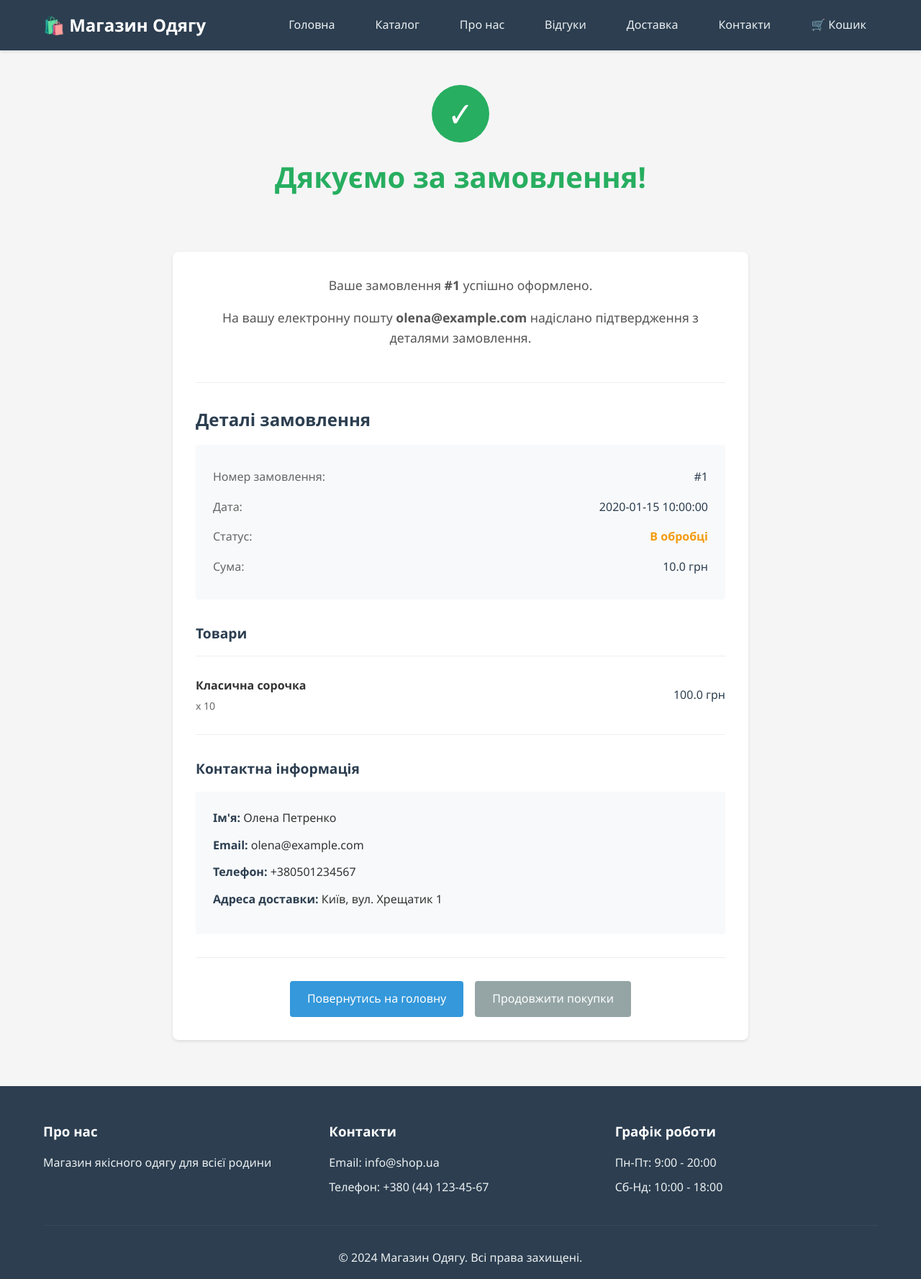
After one commit to tatshu33-bit/Laboratorni, a Flask app: page /order_confirmation/1 in a window 1280 px wide. The commit adds this page. Shown: the whole page at 72% size. Run offline with Flask 3, Linux system fonts and the light colour scheme; data comes from the database, SQL or seed files in the repository; tables that the repository leaves empty hold one stand-in row (values such as "Sample post").

Commit message:
Implement order placement functionality with checkout and confirmation pages
Co-authored-by: tatshu33-bit <242048502+tatshu33-bit@users.noreply.github.com>

```diff
--- a/app.py
+++ b/app.py
@@ -120,6 +120,112 @@ def update_cart(product_id):
         flash('Кошик оновлено', 'success')
 
     return redirect(url_for('cart'))
+
+
+@app.route('/checkout')
+def checkout():
+    """
+    Сторінка оформлення замовлення.
+    Відображає форму для введення контактної інформації та підсумок замовлення.
+    """
+    cart_items = session.get('cart', [])
+
+    # Redirect to cart if empty
+    if not cart_items:
+        flash('Ваш кошик порожній', 'error')
+        return redirect(url_for('cart'))
+
+    # Prepare cart products for display
+    cart_products = []
+    total = 0
+
+    for item in cart_items:
+        product = db.get_product_by_id(item['id'])
+        if product:
+            cart_product = dict(product)
+            cart_product['quantity'] = item['quantity']
+            cart_product['subtotal'] = product['price'] * item['quantity']
+            cart_products.append(cart_product)
+            total += cart_product['subtotal']
+
+    return render_template('checkout.html', cart_products=cart_products, total=total)
+
+
+@app.route('/place_order', methods=['POST'])
+def place_order():
+    """
+    Обробка оформлення замовлення.
+    Створює або оновлює клієнта, створює замовлення з товарами,
+    очищає кошик та перенаправляє на сторінку підтвердження.
+    """
+    cart_items = session.get('cart', [])
+
+    # Validate cart is not empty
+    if not cart_items:
+        flash('Ваш кошик порожній', 'error')
+        return redirect(url_for('cart'))
+
+    # Get form data
+    name = request.form.get('name', '').strip()
+    email = request.form.get('email', '').strip()
+    phone = request.form.get('phone', '').strip()
+    address = request.form.get('address', '').strip()
+
+    # Validate required fields
+    if not name or not email or not phone or not address:
+        flash('Будь ласка, заповніть всі обов\'язкові поля', 'error')
+        return redirect(url_for('checkout'))
+
+    try:
+        # Get or create client
+        client_id = db.get_or_create_client(name, email, phone, address)
+
+        # Prepare order items
+        order_items = []
+        for item in cart_items:
+            product = db.get_product_by_id(item['id'])
+            if product:
+                # Each item is (product_id, quantity, price)
+                order_items.append((product['id'], item['quantity'], product['price']))
+
+        # Create order
+        order_id = db.create_order(client_id, order_items)
+
+        # Clear cart
+        session.pop('cart', None)
+
+        # Redirect to confirmation page
+        flash('Замовлення успішно оформлено!', 'success')
+        return redirect(url_for('order_confirmation', order_id=order_id))
+
+    except Exception as e:
+        flash('Помилка при оформленні замовлення. Спробуйте ще раз.', 'error')
+        return redirect(url_for('checkout'))
+
+
+@app.route('/order_confirmation/<int:order_id>')
+def order_confirmation(order_id):
+    """
+    Сторінка підтвердження замовлення.
+    Відображає деталі оформленого замовлення.
+    """
+    order = db.get_order_by_id(order_id)
+
+    if not order:
+        flash('Замовлення не знайдено', 'error')
+        return redirect(url_for('index'))
+
+    items = db.get_order_items(order_id)
+
+    return render_template('order_confirmation.html',
+                         order_id=order_id,
+                         order_date=order['created_at'],
+                         total=order['total_amount'],
+                         order_items=items,
+                         client_name=order['client_name'] if order['client_name'] else 'N/A',
+                         client_email=order['client_email'] if order['client_email'] else 'N/A',
+                         client_phone=order['client_phone'] if order['client_phone'] else 'N/A',
+                         client_address=order['client_address'] if order['client_address'] else 'N/A')
 
 
 @app.route('/reviews')
--- a/static/css/style.css
+++ b/static/css/style.css
@@ -901,4 +901,243 @@ footer {
     .section-title {
         font-size: 1.5rem;
     }
+
+    .checkout-content {
+        flex-direction: column;
+    }
+
+    .checkout-form-section,
+    .checkout-summary {
+        width: 100%;
+    }
 }
+
+/* Checkout Page Styles */
+.checkout-content {
+    display: flex;
+    gap: 2rem;
+    margin-top: 2rem;
+}
+
+.checkout-form-section {
+    flex: 2;
+    background: white;
+    padding: 2rem;
+    border-radius: 8px;
+    box-shadow: 0 2px 4px rgba(0,0,0,0.1);
+}
+
+.checkout-form-section h2 {
+    margin-bottom: 1.5rem;
+    color: #2c3e50;
+}
+
+.checkout-form .form-group {
+    margin-bottom: 1.5rem;
+}
+
+.checkout-form label {
+    display: block;
+    margin-bottom: 0.5rem;
+    font-weight: 500;
+    color: #2c3e50;
+}
+
+.checkout-form .form-control {
+    width: 100%;
+    padding: 0.75rem;
+    border: 1px solid #ddd;
+    border-radius: 4px;
+    font-size: 1rem;
+    transition: border-color 0.3s;
+}
+
+.checkout-form .form-control:focus {
+    outline: none;
+    border-color: #3498db;
+}
+
+.checkout-form .form-text {
+    display: block;
+    margin-top: 0.25rem;
+    font-size: 0.875rem;
+    color: #666;
+}
+
+.checkout-form textarea {
+    resize: vertical;
+    min-height: 80px;
+}
+
+.form-actions {
+    display: flex;
+    gap: 1rem;
+    margin-top: 2rem;
+}
+
+.checkout-summary {
+    flex: 1;
+    background: white;
+    padding: 2rem;
+    border-radius: 8px;
+    box-shadow: 0 2px 4px rgba(0,0,0,0.1);
+    height: fit-content;
+    position: sticky;
+    top: 100px;
+}
+
+.checkout-summary h2 {
+    margin-bottom: 1.5rem;
+    color: #2c3e50;
+}
+
+.order-items {
+    border-top: 1px solid #eee;
+    border-bottom: 1px solid #eee;
+    padding: 1rem 0;
+    margin-bottom: 1rem;
+}
+
+.order-item {
+    display: flex;
+    justify-content: space-between;
+    align-items: center;
+    padding: 0.75rem 0;
+}
+
+.order-item-info {
+    display: flex;
+    flex-direction: column;
+    gap: 0.25rem;
+}
+
+.order-item-qty {
+    font-size: 0.875rem;
+    color: #666;
+}
+
+.order-item-price {
+    font-weight: 500;
+    color: #2c3e50;
+}
+
+.order-total .summary-row {
+    display: flex;
+    justify-content: space-between;
+    padding: 0.5rem 0;
+    color: #666;
+}
+
+.order-total .summary-total {
+    border-top: 2px solid #2c3e50;
+    padding-top: 1rem;
+    margin-top: 0.5rem;
+    font-size: 1.25rem;
+    font-weight: 600;
+    color: #2c3e50;
+}
+
+/* Order Confirmation Page Styles */
+.confirmation-content {
+    max-width: 800px;
+    margin: 2rem auto;
+    background: white;
+    padding: 2rem;
+    border-radius: 8px;
+    box-shadow: 0 2px 4px rgba(0,0,0,0.1);
+}
+
+.success-icon {
+    width: 80px;
+    height: 80px;
+    background: #27ae60;
+    color: white;
+    font-size: 3rem;
+    display: flex;
+    align-items: center;
+    justify-content: center;
+    border-radius: 50%;
+    margin: 0 auto 1rem;
+}
+
+.page-header .success-icon + h1 {
+    color: #27ae60;
+}
+
+.confirmation-message {
+    text-align: center;
+    margin-bottom: 2rem;
+    padding-bottom: 2rem;
+    border-bottom: 1px solid #eee;
+}
+
+.confirmation-text {
+    font-size: 1.1rem;
+    margin-bottom: 1rem;
+    color: #555;
+}
+
+.order-details h2,
+.order-details h3 {
+    color: #2c3e50;
+    margin-top: 2rem;
+    margin-bottom: 1rem;
+}
+
+.order-details h2 {
+    font-size: 1.5rem;
+}
+
+.order-details h3 {
+    font-size: 1.2rem;
+}
+
+.order-info {
+    background: #f8f9fa;
+    padding: 1.5rem;
+    border-radius: 4px;
+    margin-bottom: 2rem;
+}
+
+.info-row {
+    display: flex;
+    justify-content: space-between;
+    padding: 0.5rem 0;
+}
+
+.info-label {
+    font-weight: 500;
+    color: #666;
+}
+
+.info-value {
+    color: #2c3e50;
+}
+
+.status-pending {
+    color: #f39c12;
+    font-weight: 600;
+}
+
+.client-info {
+    background: #f8f9fa;
+    padding: 1.5rem;
+    border-radius: 4px;
+}
+
+.client-info p {
+    margin-bottom: 0.75rem;
+}
+
+.client-info strong {
+    color: #2c3e50;
+}
+
+.confirmation-actions {
+    display: flex;
+    gap: 1rem;
+    justify-content: center;
+    margin-top: 2rem;
+    padding-top: 2rem;
+    border-top: 1px solid #eee;
+}
--- a/templates/cart.html
+++ b/templates/cart.html
@@ -64,9 +64,9 @@
                 <span>До сплати:</span>
                 <span>{{ total }} грн</span>
             </div>
-            <button class="btn btn-primary btn-block" onclick="alert('Функція оформлення замовлення буде доступна незабаром!')">
+            <a href="{{ url_for('checkout') }}" class="btn btn-primary btn-block">
                 Оформити замовлення
-            </button>
+            </a>
             <a href="{{ url_for('catalog') }}" class="btn btn-secondary btn-block">
                 Продовжити покупки
             </a>
--- /dev/null
+++ b/templates/order_confirmation.html
@@ -0,0 +1,78 @@
+{% extends "base.html" %}
+
+{% block title %}Замовлення оформлено - Магазин одягу{% endblock %}
+
+{% block content %}
+<div class="container">
+    <section class="page-header">
+        <div class="success-icon">✓</div>
+        <h1>Дякуємо за замовлення!</h1>
+    </section>
+
+    <div class="confirmation-content">
+        <div class="confirmation-message">
+            <p class="confirmation-text">
+                Ваше замовлення <strong>#{{ order_id }}</strong> успішно оформлено.
+            </p>
+            <p class="confirmation-text">
+                На вашу електронну пошту <strong>{{ client_email }}</strong> надіслано підтвердження з деталями замовлення.
+            </p>
+        </div>
+
+        <div class="order-details">
+            <h2>Деталі замовлення</h2>
+
+            <div class="order-info">
+                <div class="info-row">
+                    <span class="info-label">Номер замовлення:</span>
+                    <span class="info-value">#{{ order_id }}</span>
+                </div>
+                <div class="info-row">
+                    <span class="info-label">Дата:</span>
+                    <span class="info-value">{{ order_date }}</span>
+                </div>
+                <div class="info-row">
+                    <span class="info-label">Статус:</span>
+                    <span class="info-value status-pending">В обробці</span>
+                </div>
+                <div class="info-row">
+                    <span class="info-label">Сума:</span>
+                    <span class="info-value">{{ total }} грн</span>
+                </div>
+            </div>
+
+            <h3>Товари</h3>
+            <div class="order-items">
+                {% for item in order_items %}
+                <div class="order-item">
+                    <div class="order-item-info">
+                        <strong>{{ item.product_name }}</strong>
+                        <span class="order-item-qty">x {{ item.quantity }}</span>
+                    </div>
+                    <div class="order-item-price">
+                        {{ item.price * item.quantity }} грн
+                    </div>
+                </div>
+                {% endfor %}
+            </div>
+
+            <h3>Контактна інформація</h3>
+            <div class="client-info">
+                <p><strong>Ім'я:</strong> {{ client_name }}</p>
+                <p><strong>Email:</strong> {{ client_email }}</p>
+                <p><strong>Телефон:</strong> {{ client_phone }}</p>
+                <p><strong>Адреса доставки:</strong> {{ client_address }}</p>
+            </div>
+        </div>
+
+        <div class="confirmation-actions">
+            <a href="{{ url_for('index') }}" class="btn btn-primary">
+                Повернутись на головну
+            </a>
+            <a href="{{ url_for('catalog') }}" class="btn btn-secondary">
+                Продовжити покупки
+            </a>
+        </div>
+    </div>
+</div>
+{% endblock %}
```
Also changed, not shown: database.py (+26 -1 lines), templates/checkout.html (added, +113 -0 lines).
